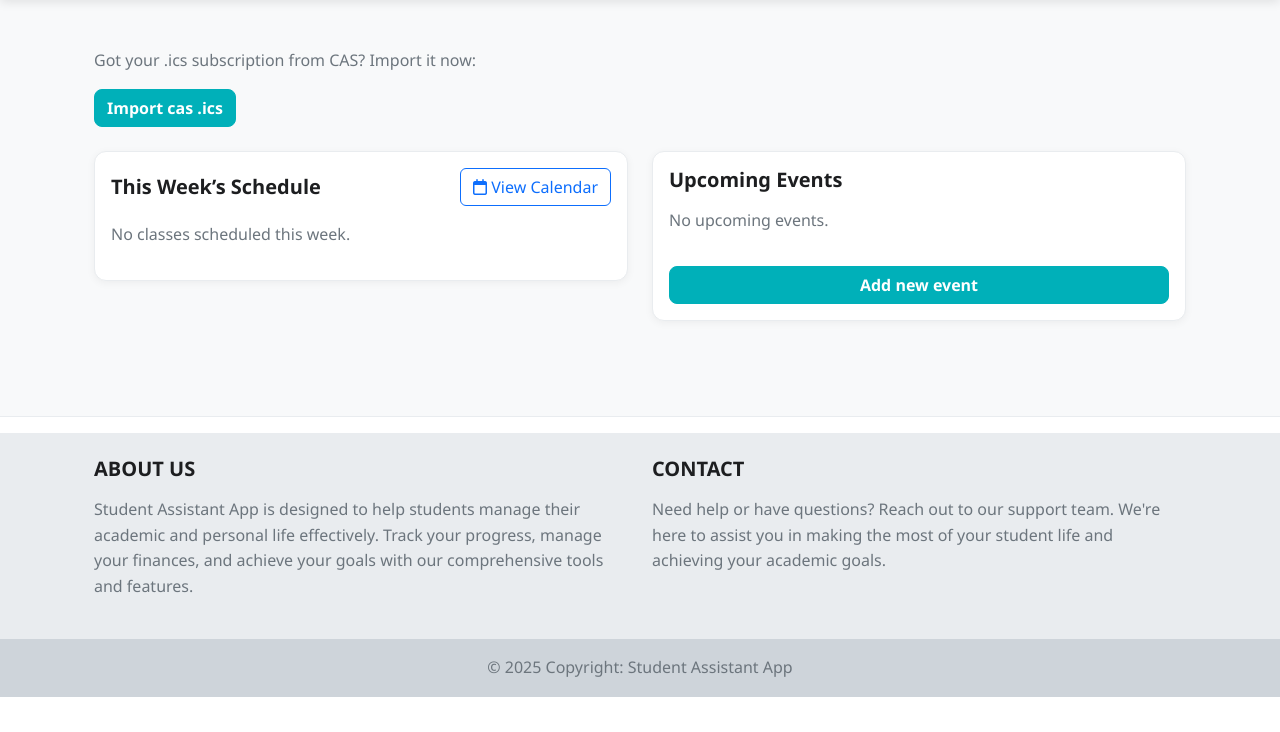
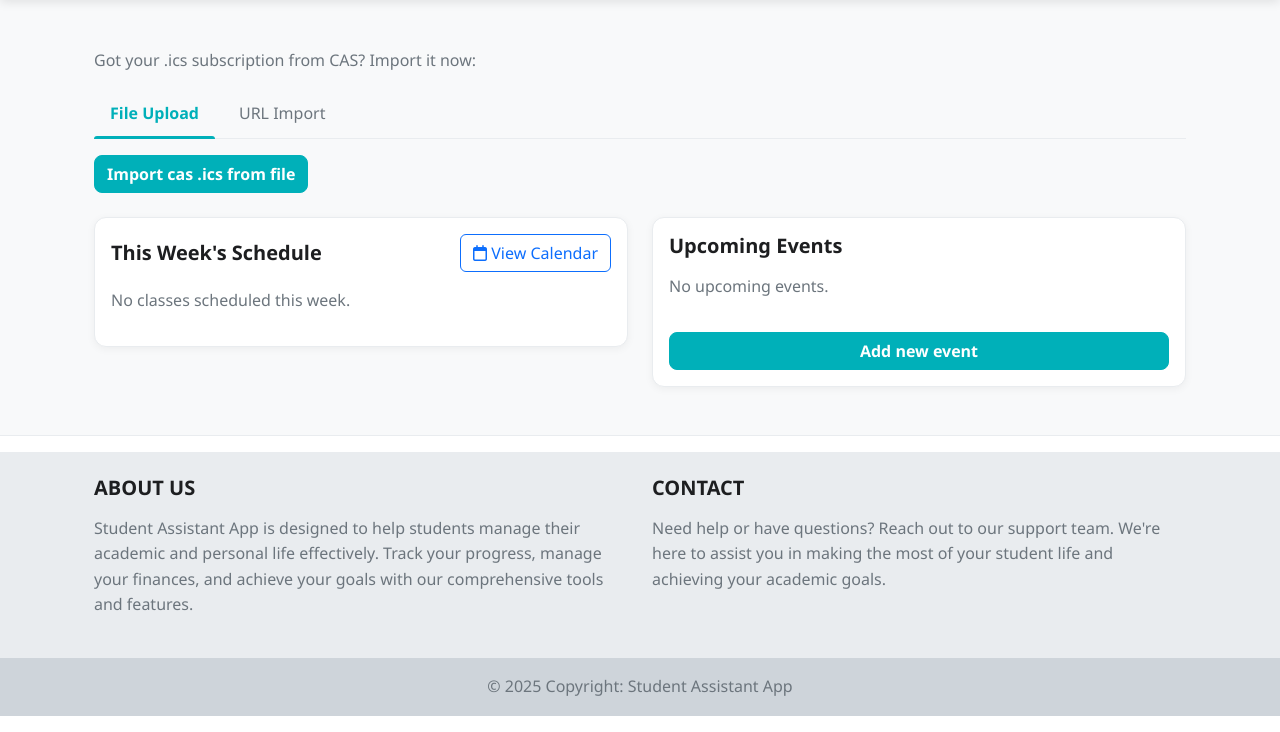
Before and after one commit to AndreHrs-Team/cits5505-group7, a Flask app: page /education/ in a window 1280 px wide. Shown: the part 87-819 px from the top of the page. Before the commit the page ends 784 px from the top, so only its background shows below. Run offline with Flask 3, Linux system fonts and the light colour scheme; the visitor is signed in with stand-in values (Sample User, id 1); data that the repository does not hold is empty; some libraries are stand-ins or nearby versions.

Commit message:
a few minor enhancements

```diff
--- a/app/routes/education_routes.py
+++ b/app/routes/education_routes.py
@@ -1,4 +1,5 @@
 import os
+import requests
 from collections import defaultdict
 from datetime import datetime, timedelta, timezone
 
@@ -36,24 +37,54 @@ def is_club(ev):
 @login_required
 def import_ics():
     """
-    Import a .ics file and expand RRULEs into individual DB rows.
+    Import a .ics file from either an uploaded file or a URL and expand RRULEs into individual DB rows.
     Old schedule entries for this user will be deleted before importing.
     """
-    ics_file = request.files.get('ics_file')
-    if not ics_file or not ics_file.filename.lower().endswith('.ics'):
-        flash("Please upload a valid .ics file.", "warning")
+    import_type = request.form.get('import_type')
+    cal_data = None
+
+    if import_type == 'url':
+        # Import from URL
+        ics_url = request.form.get('ics_url')
+        if not ics_url:
+            flash("Please provide a valid ICS URL.", "warning")
+            return redirect(url_for('education.schedule'))
+
+        try:
+            response = requests.get(ics_url)
+            if response.status_code != 200:
+                flash(f"Failed to download ICS file: HTTP {response.status_code}", "danger")
+                return redirect(url_for('education.schedule'))
+
+            cal_data = response.content
+
+        except Exception as e:
+            flash(f"Error downloading ICS file: {str(e)}", "danger")
+            return redirect(url_for('education.schedule'))
+    else:
+        # Import from uploaded file
+        ics_file = request.files.get('ics_file')
+        if not ics_file or not ics_file.filename.lower().endswith('.ics'):
+            flash("Please upload a valid .ics file.", "warning")
+            return redirect(url_for('education.schedule'))
+
+        filepath = os.path.join(
+            current_app.instance_path,
+            'uploads',
+            f"{current_user.id}_{ics_file.filename}"
+        )
+        os.makedirs(os.path.dirname(filepath), exist_ok=True)
+        ics_file.save(filepath)
+
+        with open(filepath, 'rb') as f:
+            cal_data = f.read()
+
+    # Parse the calendar data
+    try:
+        cal = Calendar.from_ical(cal_data)
+    except Exception as e:
+        flash(f"Failed to parse ICS data: {str(e)}", "danger")
         return redirect(url_for('education.schedule'))
-
-    filepath = os.path.join(
-        current_app.instance_path,
-        'uploads',
-        f"{current_user.id}_{ics_file.filename}"
-    )
-    os.makedirs(os.path.dirname(filepath), exist_ok=True)
-    ics_file.save(filepath)
-
-    with open(filepath, 'rb') as f:
-        cal = Calendar.from_ical(f.read())
 
     # delete old entries
     EducationEvent.query.filter_by(user_id=current_user.id).delete()
--- a/frontend/templates/education/schedule.html
+++ b/frontend/templates/education/schedule.html
@@ -2,21 +2,80 @@
 {% extends "base.html" %}
 
 {% block content%}
+<!-- CSS styles to improve text contrast in both light and dark modes -->
+<style>
+  /* Light mode - course time styling */
+  .card li {
+    color: #333; /* Dark text for better readability */
+  }
+
+  /* Target the time portion specifically */
+  .card li::first-letter,
+  .card li::first-line {
+    color: #00796b; /* Darker teal for better contrast in light mode */
+    font-weight: 500;
+  }
+
+  /* Dark mode specific adjustments */
+  @media (prefers-color-scheme: dark) {
+    .card li {
+      color: #e0e0e0; /* Light text for dark mode */
+    }
+
+    .card li::first-letter,
+    .card li::first-line {
+      color: #4db6ac; /* Lighter teal for dark mode */
+    }
+  }
+</style>
+
 <div class="container mt-4">
   <p>Got your .ics subscription from CAS? Import it now:</p>
-  <form action="{{ url_for('education.import_ics') }}" method="POST" enctype="multipart/form-data" class="mb-4">
+
+  <ul class="nav nav-tabs mb-3" id="importTabs" role="tablist">
+    <li class="nav-item" role="presentation">
+      <button class="nav-link active" id="file-tab" data-bs-toggle="tab" data-bs-target="#file-import" type="button" role="tab" aria-controls="file-import" aria-selected="true">
+        File Upload
+      </button>
+    </li>
+    <li class="nav-item" role="presentation">
+      <button class="nav-link" id="url-tab" data-bs-toggle="tab" data-bs-target="#url-import" type="button" role="tab" aria-controls="url-import" aria-selected="false">
+        URL Import
+      </button>
+    </li>
+  </ul>
+
+  <div class="tab-content mb-4" id="importTabsContent">
+    <!-- File Upload Tab -->
+    <div class="tab-pane fade show active" id="file-import" role="tabpanel" aria-labelledby="file-tab">
+      <form action="{{ url_for('education.import_ics') }}" method="POST" enctype="multipart/form-data">
         <input type="file" name="ics_file" hidden id="icsFileInput" onchange="this.form.submit()" />
         <button type="button" class="btn btn-primary" onclick="document.getElementById('icsFileInput').click()">
-      Import cas .ics
+          Import cas .ics from file
         </button>
       </form>
+    </div>
+
+    <!-- URL Import Tab -->
+    <div class="tab-pane fade" id="url-import" role="tabpanel" aria-labelledby="url-tab">
+      <form action="{{ url_for('education.import_ics') }}" method="POST">
+        <div class="input-group">
+          <input type="url" name="ics_url" class="form-control" placeholder="Enter ICS URL" required>
+          <input type="hidden" name="import_type" value="url">
+          <button type="submit" class="btn btn-primary">
+            Import cas .ics from URL
+          </button>
+        </div>
+      </form>
+    </div>
+  </div>
 
   <div class="row">
-    <!-- This Week’s Schedule -->
+    <!-- This Week's Schedule -->
     <div class="col-md-6">
       <div class="card p-3">
         <div class="d-flex justify-content-between align-items-center mb-3">
-          <h5 class="mb-0">This Week’s Schedule</h5>
+          <h5 class="mb-0">This Week's Schedule</h5>
           <a href="{{ url_for('education.calendar') }}" class="btn btn-outline-primary">
             <i class="fa-regular fa-calendar"></i> View Calendar
           </a>
@@ -114,9 +173,7 @@
     }
 
     // upcoming_events passed from Flask view
-    const events = {{ upcoming_events| tojson
-  }};
-
+    const events = {{ upcoming_events| tojson }};
 
     events.forEach(ev => {
       const evDate = new Date(ev.start);
```
Also changed, not shown: frontend/templates/education/calendar.html (+45 -0 lines). Lines whose indentation alone changed are shown as unchanged.
